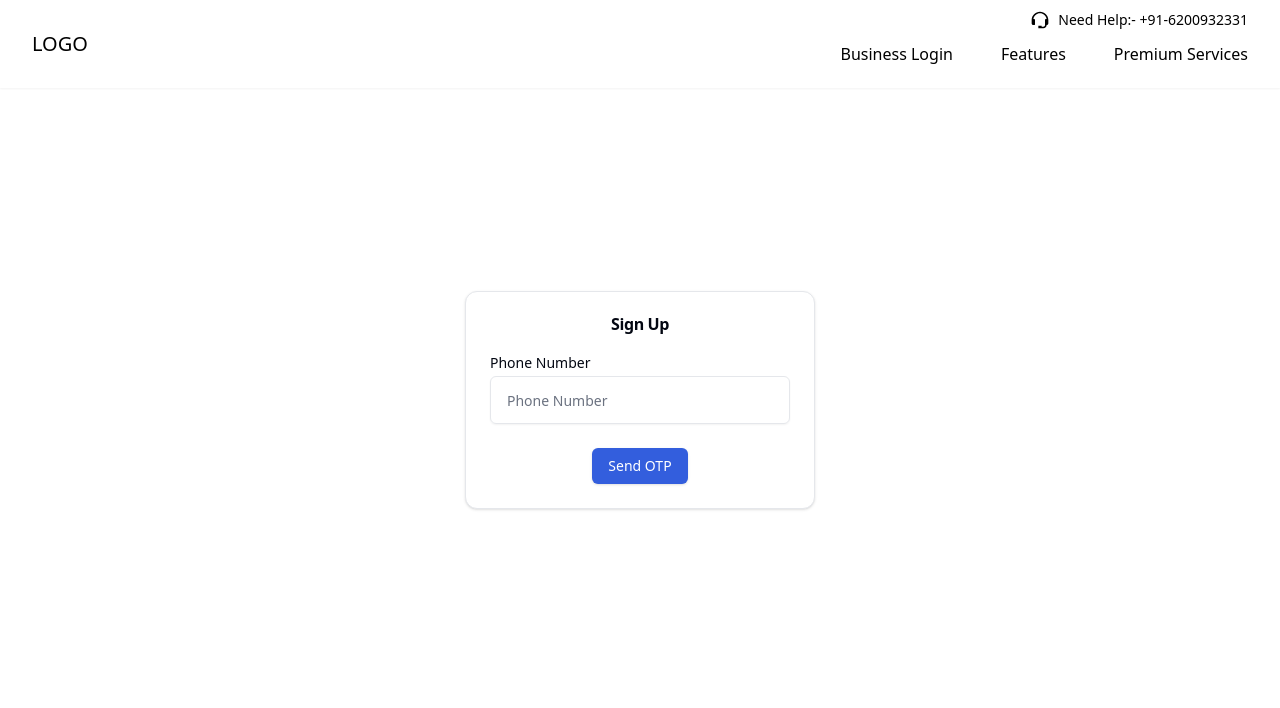
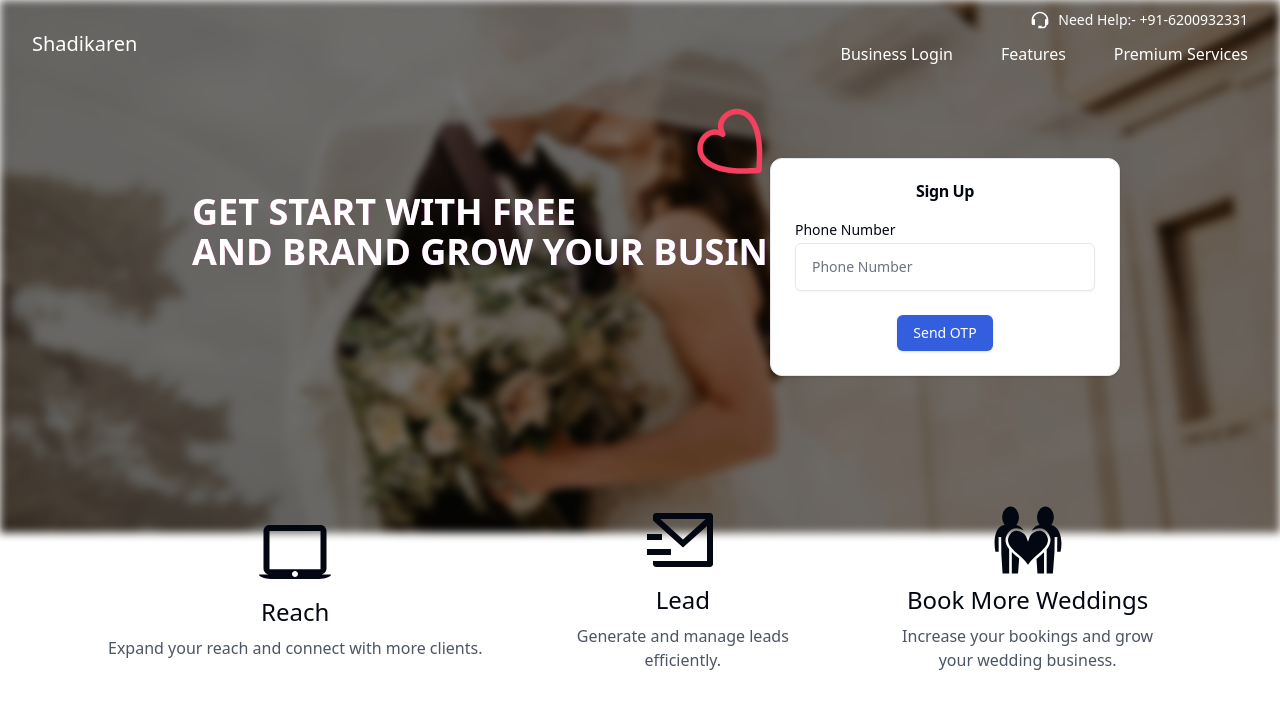
Before and after one commit to biruly-cyber/jiwanjodi, a Next.js app: page /auth in a window 1280 px wide. Shown: the top 708 px of the page. Built offline with nearby package versions, Linux system fonts and the light colour scheme.

Commit message:
add design in sign up page

```diff
--- a/src/app/(auth)/auth/page.tsx
+++ b/src/app/(auth)/auth/page.tsx
@@ -6,6 +6,10 @@ import AuthNumber from "@/components/util-component/AuthNumber";
 import { toast, useToast } from "@/components/ui/use-toast";
 import axios from "axios";
 import { useRouter } from "next/navigation";
+import img from "../../../assets/bg_wed.jpg";
+import Image from "next/image";
+import { motion } from "framer-motion";
+import Feature from "@/components/util-component/feature/Feature";
 
 const Auth = () => {
   const { toast } = useToast();
@@ -67,7 +71,7 @@ const Auth = () => {
       const { success, message } = response.data;
       if (success) {
         toast({ title: "Success", description: message, variant: "default" });
-        router.replace('./sign-up')
+        router.replace("./sign-up");
       }
     } catch (error) {
       toast({
@@ -78,16 +82,74 @@ const Auth = () => {
     }
   };
 
+  // farmer motion
+  const icon = {
+    hidden: {
+      pathLength: 0,
+      fill: "rgba(244, 63, 94, 0)",
+    },
+    visible: {
+      pathLength: 1,
+      fill: "rgba(244, 63, 94, 1)",
+      transition: {
+        duration: 2,
+        ease: "easeInOut",
+      },
+    },
+  };
+
   return (
     <>
       <NavbarVendor />
-      <div className="w-full absolute top-0 mx-auto flex justify-center items-center h-screen">
+      <div className=" h-auto flex justify-between">
+        <div></div>
+        <div className="z-20 transform -rotate-45 h-40">
+          <motion.svg
+            width="1000"
+            height="110"
+            viewBox="10 1 1 20"
+            fill="none"
+            xmlns="http://www.w3.org/2000/svg"
+            whileHover={{ scale: 1.2, rotate: 90 }}
+          >
+            <motion.path
+              d="M4.89346 2.35248C3.49195 2.35248 2.35248 3.49359 2.35248 4.90532C2.35248 6.38164 3.20954 7.9168 4.37255 9.33522C5.39396 10.581 6.59464 11.6702 7.50002 12.4778C8.4054 11.6702 9.60608 10.581 10.6275 9.33522C11.7905 7.9168 12.6476 6.38164 12.6476 4.90532C12.6476 3.49359 11.5081 2.35248 10.1066 2.35248C9.27059 2.35248 8.81894 2.64323 8.5397 2.95843C8.27877 3.25295 8.14623 3.58566 8.02501 3.88993C8.00391 3.9429 7.98315 3.99501 7.96211 4.04591C7.88482 4.23294 7.7024 4.35494 7.50002 4.35494C7.29765 4.35494 7.11523 4.23295 7.03793 4.04592C7.01689 3.99501 6.99612 3.94289 6.97502 3.8899C6.8538 3.58564 6.72126 3.25294 6.46034 2.95843C6.18109 2.64323 5.72945 2.35248 4.89346 2.35248ZM1.35248 4.90532C1.35248 2.94498 2.936 1.35248 4.89346 1.35248C6.0084 1.35248 6.73504 1.76049 7.20884 2.2953C7.32062 2.42147 7.41686 2.55382 7.50002 2.68545C7.58318 2.55382 7.67941 2.42147 7.79119 2.2953C8.265 1.76049 8.99164 1.35248 10.1066 1.35248C12.064 1.35248 13.6476 2.94498 13.6476 4.90532C13.6476 6.74041 12.6013 8.50508 11.4008 9.96927C10.2636 11.3562 8.92194 12.5508 8.00601 13.3664C7.94645 13.4194 7.88869 13.4709 7.83291 13.5206C7.64324 13.6899 7.3568 13.6899 7.16713 13.5206C7.11135 13.4709 7.05359 13.4194 6.99403 13.3664C6.0781 12.5508 4.73641 11.3562 3.59926 9.96927C2.39872 8.50508 1.35248 6.74041 1.35248 4.90532Z"
+              fill="#f43f5e"
+              fill-rule="evenodd"
+              clip-rule="evenodd"
+              variants={icon}
+              initial="hidden"
+              animate="visible"
+            ></motion.path>
+          </motion.svg>
+        </div>
+      </div>
+
+      <div className="w-full absolute top-0 mx-auto flex justify-between items-center h-2/3 -z-10">
+        <div className="w-2/3 h-full">
+          <Image
+            src={img}
+            alt="Photo by Drew Beamer"
+            fill
+            className=" object-cover filter brightness-50 blur-sm backdrop-blur-none"
+          />
+          <span className="absolute top-48 left-48 text-4xl font-bold text-white uppercase bg-gradient-to-r from-pink-500 to-purple-500 bg-clip-text text-transparent">
+            Get start with free <br /> and brand Grow your business.
+          </span>
+        </div>
+        <div className="md:px-40 z-10">
           {isSubmitted ? (
             <VerifyOtp onVerify={handleOnVerifyOtp} />
           ) : (
             <AuthNumber onPhoneNumberSubmit={handleOnPhoneNumberSubmit} />
           )}
         </div>
+      </div>
+
+      {/* feature section */}
+      <div className="md:mt-52">
+        <Feature />
+      </div>
     </>
   );
 };
--- a/src/components/util-component/HeroSection.tsx
+++ b/src/components/util-component/HeroSection.tsx
@@ -28,10 +28,14 @@ const HeroSection = () => {
               placeholder="in Location"
               className="outline-none focus:border-white"
             />
-            <Button className="bg-blue-600 hover:bg-blue-700">Discover</Button>
+            <Button variant={"outline"} className="bg-blue-600 hover:bg-blue-700 text-white">Discover</Button>
           </div>
         </div>
         <span className="text-white text-xl">1000+ of vender and couple trust on us.</span>
+      </section>
+
+      <section className="h-14 w-14 bg-white fixed right-10 bottom-10 rounded-full border border-red-500">
+         chat bot
       </section>
     </>
   );
--- a/src/components/util-component/Navbar.tsx
+++ b/src/components/util-component/Navbar.tsx
@@ -3,6 +3,9 @@ import React, { memo } from "react";
 import { BiSupport } from "react-icons/bi";
 import { Button } from "../ui/button";
 import { useRouter } from "next/navigation";
+
+import Link from "next/link"
+
 
 const Navbar = () => {
   const router =  useRouter()
@@ -40,7 +43,7 @@ const Navbar = () => {
             <li>Grooms</li>
             <li>Blog</li>
             <li>
-              <Button className="border border-white px-4 rounded-full bg-transparent text-white hover:text-white hover:bg-blue-700 hover:border-none">
+              <Button variant={"outline"} className=" px-4 rounded-full bg-transparent text-white hover:text-white hover:bg-blue-700 hover:border-none">
                 Are you a vendor?
               </Button>
             </li>
--- a/src/components/util-component/NavbarVendor.tsx
+++ b/src/components/util-component/NavbarVendor.tsx
@@ -4,7 +4,7 @@ import { BiSupport } from "react-icons/bi";
 
 const Navbar = () => {
   return (
-    <div className="px-6 md:px-8 py-2.5  sticky top-0 z-50 text-black shadow-sm">
+    <div className="px-6 md:px-8 py-2.5  sticky top-0 z-50 text-white    bg-transparent">
       {/* top nav help section  */}
       <div className="flex justify-end gap-2">
         <BiSupport className="text-xl " />
@@ -13,7 +13,7 @@ const Navbar = () => {
       {/* main navbar  */}
       <nav className="flex justify-between">
         <div className="cursor-pointer">
-          <span className="text-xl">LOGO</span>
+          <span className="text-xl">Shadikaren</span>
         </div>
         <div className="py-3">
           <ul className="flex gap-12 cursor-pointer relative">
--- /dev/null
+++ b/src/components/util-component/feature/Feature.tsx
@@ -0,0 +1,33 @@
+"use client";
+import React from "react";
+import { IoMdLaptop } from "react-icons/io";
+import { RiMailSendLine } from "react-icons/ri";
+import { GiLovers } from "react-icons/gi";
+
+const Feature = () => {
+  return (
+    <div className="flex justify-between items-center px-20 py-7 rounded-lg  ">
+      <div className="flex mx-2 p-5 text-center  flex-col justify-center items-center">
+        <IoMdLaptop className="text-7xl mb-2 " />
+        <h2 className="text-2xl mb-2">Reach</h2>
+        <p className="text-gray-600">
+          Expand your reach and connect with more clients.
+        </p>
+      </div>
+      <div className="flex flex-col justify-center items-center flex-1 mx-2 p-5   text-center">
+        <RiMailSendLine className="text-7xl mb-2 " />
+        <h2 className="text-2xl mb-2">Lead</h2>
+        <p className="text-gray-600">Generate and manage leads efficiently.</p>
+      </div>
+      <div className="flex flex-col justify-center items-center flex-1 mx-2 p-5   text-center">
+        <GiLovers className="text-7xl mb-2 " />
+        <h2 className="text-2xl mb-2">Book More Weddings</h2>
+        <p className="text-gray-600">
+          Increase your bookings and grow your wedding business.
+        </p>
+      </div>
+    </div>
+  );
+};
+
+export default Feature;
```
Also changed, not shown: src/app/custom-css/hero-section.module.css (+11 -16 lines). Lines whose indentation alone changed are shown as unchanged.
